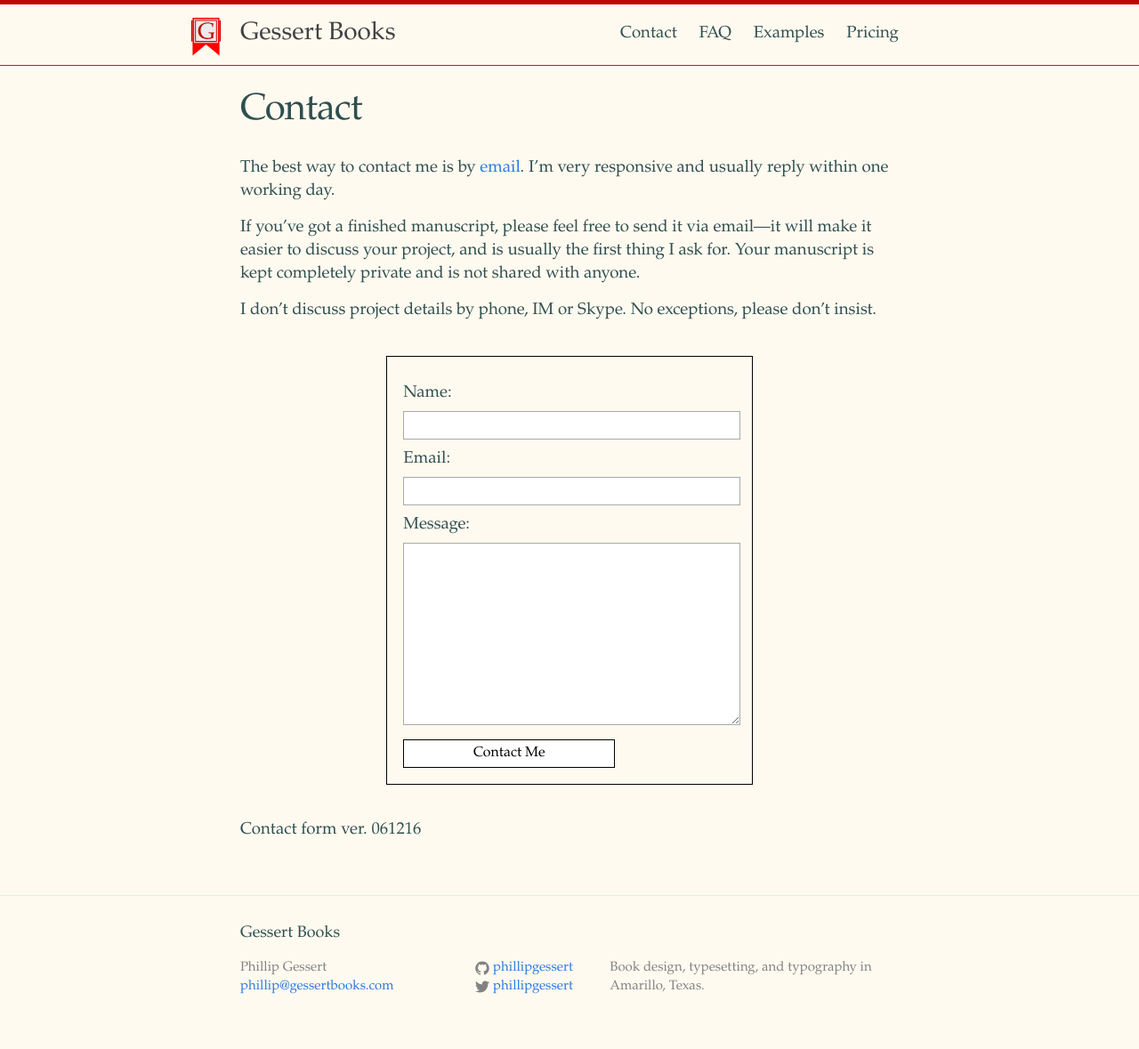
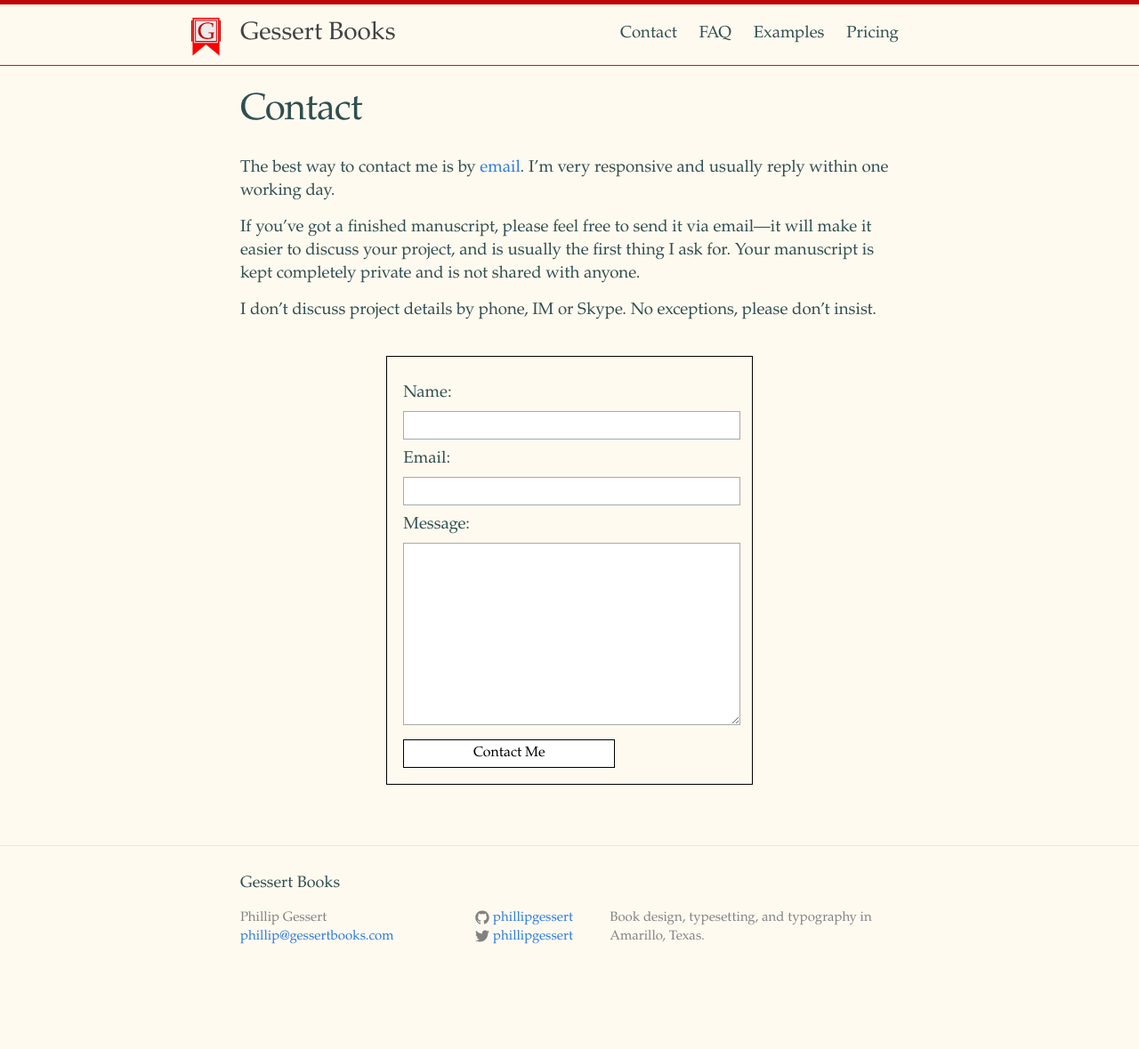
Before and after one commit to phillipgessert/phillipgessert.github.io, a Jekyll site: the page built from contact.md, in a window 1280 px wide. Shown: the whole page at 89% size. Built offline with Jekyll 4.4.1, drawn with Linux system fonts in a browser that asks for light colours; after the commit the page ends 1123 px from its top, so only the background shows below that.

Commit message:
attempting fix again

```diff
--- a/contact.md
+++ b/contact.md
@@ -25,5 +25,3 @@ I don't discuss project details by phone, IM or Skype. No exceptions, please don
 	<input type="hidden" name="_next" value="http://www.gessertbooks.com/success/" />
 	<input type="submit" class="button" value="Contact Me">
 </form>
-
-Contact form ver. 061216
```
